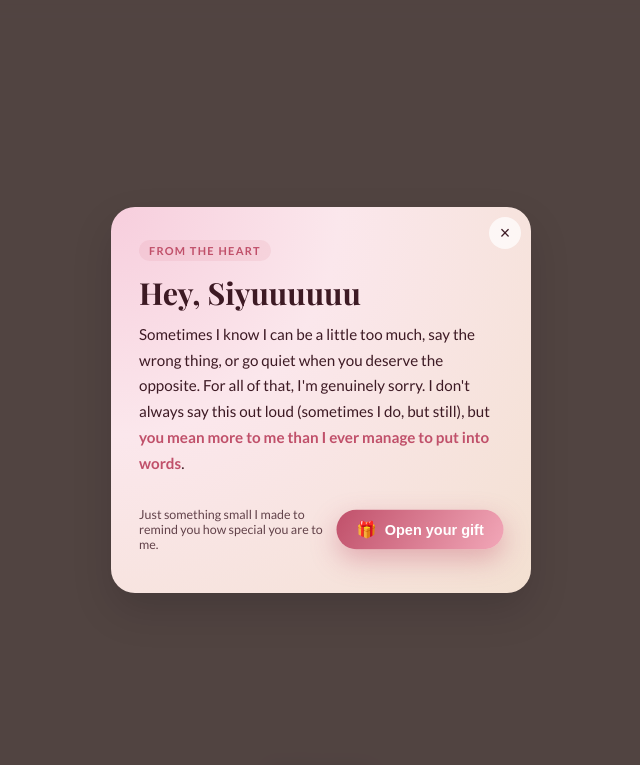
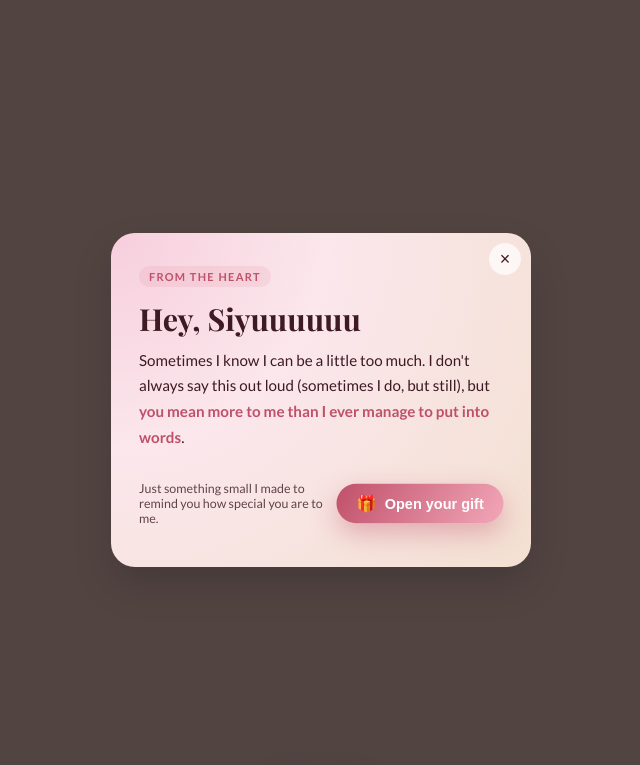
Before and after one commit to Jujhar28/Something, a plain HTML site: page index.html in a window 1280 px wide. Shown: the top 765 px of the page, without its empty margins (319-959 px from the left). Drawn offline with nearby package versions, Linux system fonts and the light colour scheme.

Commit message:
Update index.html

```diff
--- a/index.html
+++ b/index.html
@@ -885,7 +885,7 @@
         // that don't run JS can't easily read the inner content.
         const copy = {
           modalBody:
-            'Sometimes I know I can be a little too much, say the wrong thing, or go quiet when you deserve the opposite. For all of that, I&apos;m genuinely sorry. I don&apos;t always say this out loud (sometimes I do, but still), but <span class="highlight">you mean more to me than I ever manage to put into words</span>.',
+            'Sometimes I know I can be a little too much. I don&apos;t always say this out loud (sometimes I do, but still), but <span class="highlight">you mean more to me than I ever manage to put into words</span>.',
           heroTagline: "This one&apos;s for you.",
           heroSubcopy:
             "If I could gather every moment you&apos;ve made lighter, every worry you&apos;ve softened, every time just your presence helped me breathe a little easier &mdash; I&apos;d put all of that here. I can&apos;t quite do that, but I can give you this small corner that&apos;s only for you.",
```
